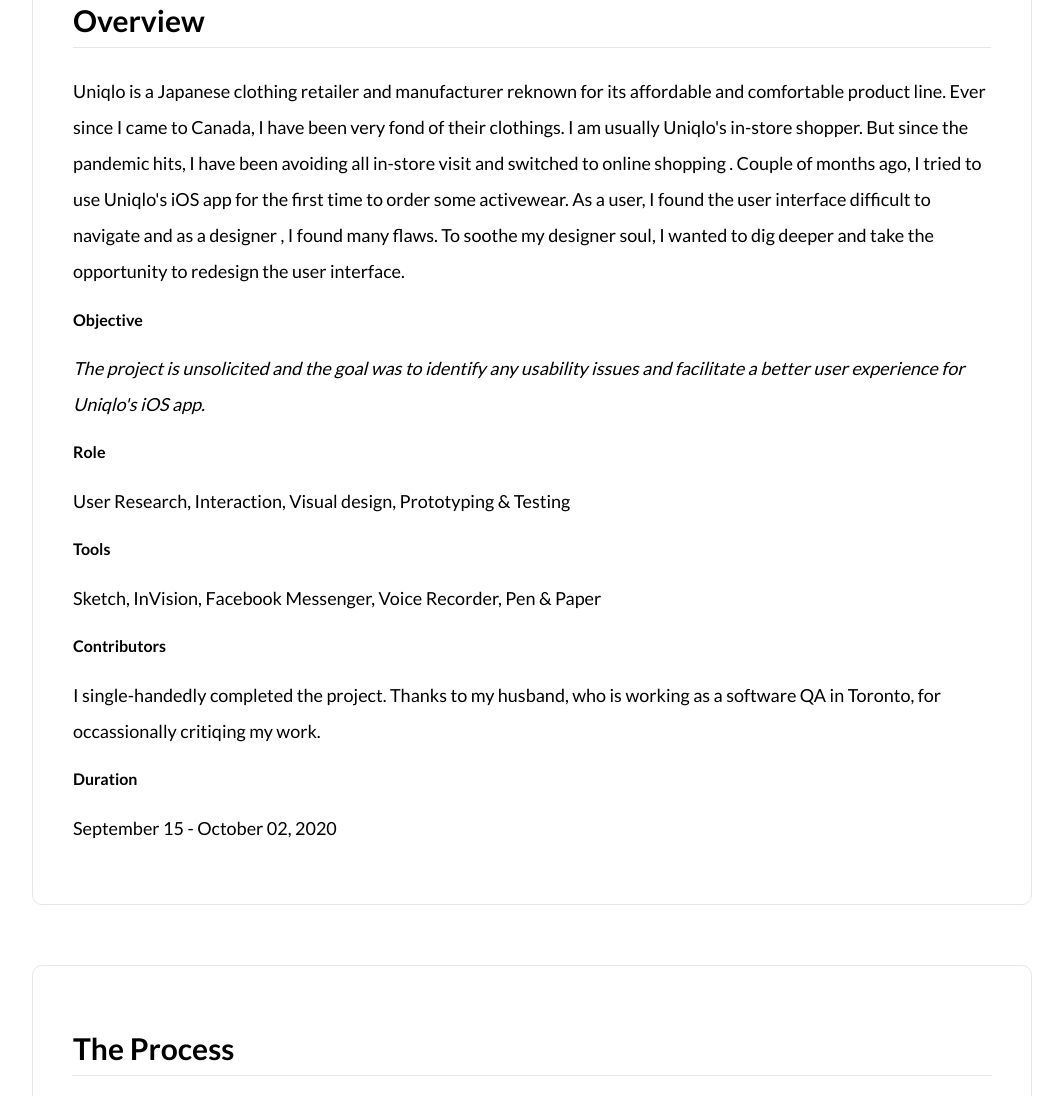
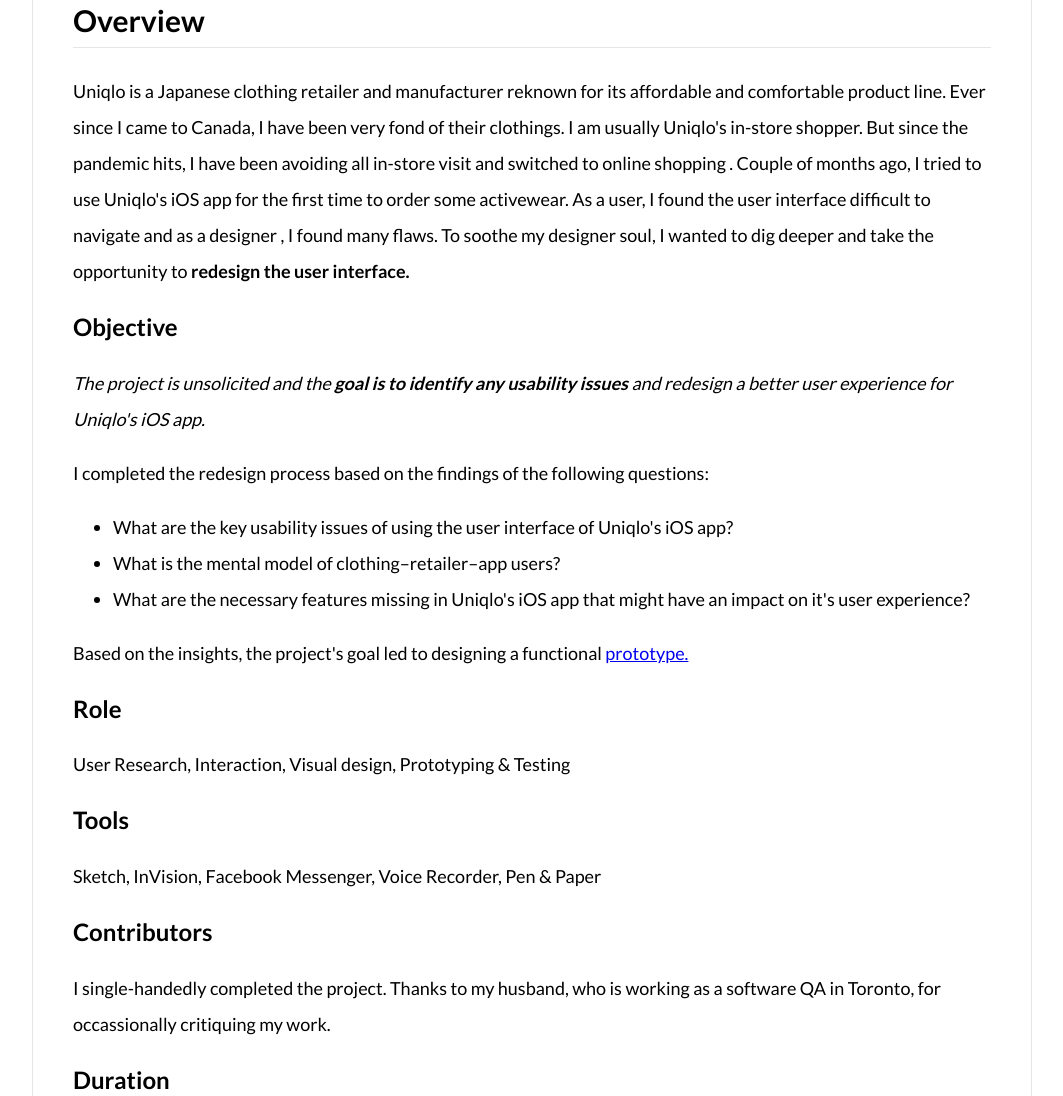
Before and after one commit to FarzanaPrianka/uniqlo, a plain HTML site: page index.html in a window 1280 px wide. Shown: the part 813-1909 px from the top of the page, without its empty margins (108-1171 px from the left). Drawn offline with Linux system fonts and the light colour scheme.

Commit message:
change content

```diff
--- a/index.html
+++ b/index.html
@@ -28,7 +28,7 @@
                 <!-- overview -->
                 <div class="overview">
                     <h2>Overview</h2>
-                    <p>
+                    <p class="overview">
                         Uniqlo is a Japanese clothing retailer and manufacturer reknown for its affordable and
                         comfortable
                         product line. Ever since I came to Canada, I have been very fond of their clothings. I am
@@ -43,44 +43,64 @@
                         and as a designer , I found many flaws. To soothe my designer soul, I wanted to dig deeper
                         and
                         take
-                        the opportunity to redesign the user interface.
+                        the opportunity to <span>redesign the user interface.</span>
                     </p>
                     <div>
-                        <h4>Objective</h4>
+                        <h3>Objective</h3>
                         <p class="emphasize">
-                            The project is unsolicited and the goal was to identify any
-                            usability issues and facilitate a better
-                            user experience for Uniqlo's iOS app.
-                            </span>
+                            The project is unsolicited and the <span>
+                                goal is to identify any
+                                usability issues
+                            </span> and redesign a better
+                            user experience for Uniqlo's iOS app. </p>
+
+                        <p>I completed the redesign process based on the findings
+                            of the
+                            following questions:</p>
+
+                        <ul>
+                            <li>What are the key usability issues of using the user interface of Uniqlo's iOS app?</li>
+                            <li>What is the mental model of clothing–retailer–app users?</li>
+                            <li>What are the necessary features missing in Uniqlo's iOS app that might have an impact on
+                                it's
+                                user
+                                experience?</li>
+                        </ul>
+
+                        <p>Based on the insights, the project's goal led to designing a functional <a
+                                href="https://projects.invisionapp.com/prototype/ckfsnjn9z0032tl01dkzlucyi/play">prototype.</a>
                         </p>
+
+
+
                     </div>
                 </div>
                 <!-- role, contributor, duration -->
                 <div class="introRight">
                     <!-- role -->
                     <div>
-                        <h4>Role</h4>
+                        <h3>Role</h3>
                         <p>User Research, Interaction, Visual design, Prototyping & Testing</p>
                     </div>
 
                     <!-- Tools -->
 
                     <div>
-                        <h4>Tools</h4>
+                        <h3>Tools</h3>
                         <p>Sketch, InVision, Facebook Messenger, Voice Recorder, Pen & Paper </p>
                     </div>
 
                     <!-- team -->
                     <div>
-                        <h4>Contributors</h4>
+                        <h3>Contributors</h3>
                         <p>I single-handedly completed the project. Thanks to my husband, who is working as a software
-                            QA in Toronto, for occassionally critiqing my
+                            QA in Toronto, for occassionally critiquing my
                             work.</p>
                     </div>
 
                     <!-- duration -->
                     <div>
-                        <h4>Duration</h4>
+                        <h3>Duration</h3>
                         <p>September 15 - October 02, 2020</p>
                     </div>
                 </div>
@@ -91,7 +111,10 @@
 
         <section class="process">
             <div class="wrapper">
+
                 <h2>The Process</h2>
+
+
                 <p>I divided the redesign into three phases:</p>
                 <div>
                     <img src="styles/images/process.png" alt="process for redesigning the user interface">
@@ -107,13 +130,20 @@
                 <h2>User Research</h2>
                 <div class="subSection">
                     <h3>Usability Testing</h3>
-                    <p>I conducted usability test with 5 people in Toronto and Montreal and asked them to perform few
+                    <p>I conducted usability test with 5 people and asked them to perform few
                         predefined tasks in the iOS
-                        app. I mainly approached my friends and families. Since it was a lockdown due to Covid-19
+                        app. </p>
+
+                    <p>
+                        I mainly approached my friends and families. Since it was a lockdown due to Covid-19
                         pandemic,
                         I took the interview using facebook messenger,
-                        used it's video chat and screen share facility to record participants' actions and took
-                        notes.Some
+                        used it's video chat and screen share facility to monitor participants' actions, recorded our
+                        conversation in voice recorder and took
+                        notes with pen and paper.
+                    </p>
+
+                    <p>Some
                         of
                         the tasks/questions were:</p>
 
--- a/styles/sass/_common.scss
+++ b/styles/sass/_common.scss
@@ -10,9 +10,9 @@
     border: none;
 }
 
-
-
-
+.overview span {
+    font-weight: bold;
+}
 
 body {
     font-family: $primary-font;
@@ -66,6 +66,11 @@
     font-style: italic;
 }
 
+.emphasize span {
+
+    font-weight: bold;
+}
+
 
 .subSection {
     padding-top: 7px;
--- a/styles/sass/_ideationAndPrototype.scss
+++ b/styles/sass/_ideationAndPrototype.scss
@@ -3,12 +3,13 @@
 .lowFidelityPrototypeContainer {
     display: flex;
     justify-content: space-between;
+    flex-wrap: wrap;
 
     margin: 0 auto;
 }
 
 .lowFidelityPrototype {
-    flex: 1 0 12%;
+    flex: 1 0 20%;
     margin: 5px;
 
 }
```
Also changed, not shown: styles/style.css.
